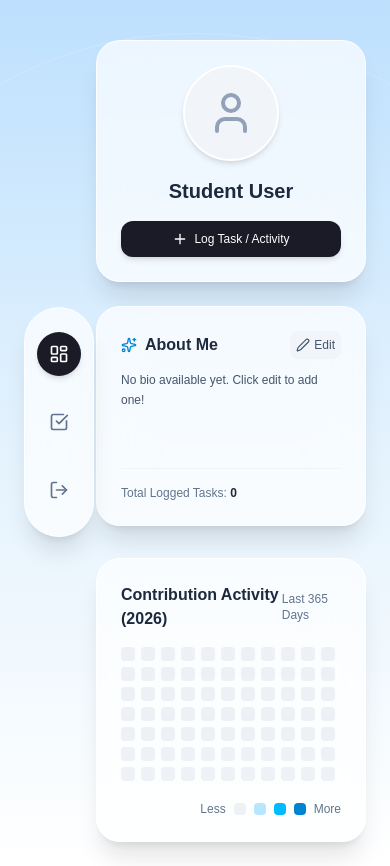
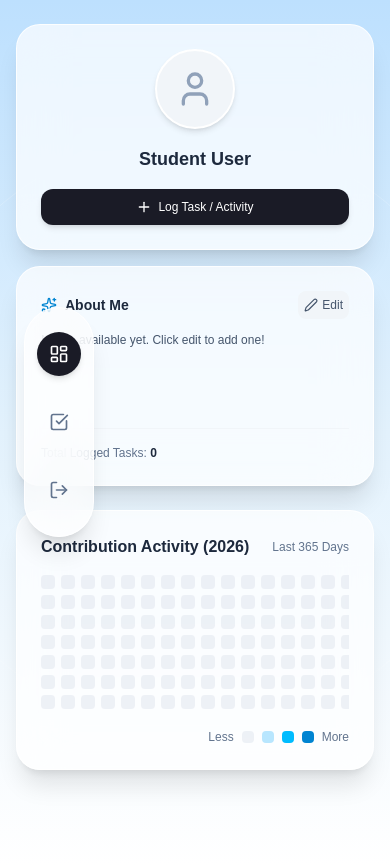
Before and after one commit to devspark-2501/StudySync, a Next.js app: page /dashboard in a window 390 px wide. Built offline with nearby package versions, Linux system fonts and the light colour scheme; no server answers.

Commit message:
DashBoard.jsx

```diff
--- a/app/dashboard/page.jsx
+++ b/app/dashboard/page.jsx
@@ -4,6 +4,7 @@ import { useState, useEffect } from 'react';
 import Sidebar from '@/components/Sidebar';
 import ContributionGraph from '@/components/ContributionGraph';
 import { User, Edit2, Check, Plus, Sparkles } from 'lucide-react';
+import { motion } from 'framer-motion';
 
 export default function DashboardPage() {
   const [userData, setUserData] = useState(null);
@@ -60,51 +61,74 @@ export default function DashboardPage() {
   if (loading) {
     return (
       <div className="min-h-screen flex items-center justify-center bg-gradient-to-b from-[#bde0fe] via-[#e3f2fd] to-[#ffffff]">
-        <p className="text-slate-600 text-sm font-medium">Loading profile...</p>
+        <motion.p
+          initial={{ opacity: 0, scale: 0.9 }}
+          animate={{ opacity: 1, scale: 1 }}
+          transition={{ repeat: Infinity, repeatType: 'reverse', duration: 0.8 }}
+          className="text-slate-600 text-sm font-medium"
+        >
+          Loading profile...
+        </motion.p>
       </div>
     );
   }
 
   return (
-    <div className="min-h-screen w-full relative bg-gradient-to-b from-[#bde0fe] via-[#e3f2fd] to-[#ffffff] overflow-x-hidden p-6 pl-24 sm:pl-28">
-      {/* Background Radial Effects */}
+    <div className="min-h-screen w-full relative bg-gradient-to-b from-[#bde0fe] via-[#e3f2fd] to-[#ffffff] overflow-x-hidden p-4 sm:p-6 pb-24 md:pb-6 md:pl-28">
+      {/* Background Radial Rings */}
       <div className="absolute inset-0 flex items-center justify-center pointer-events-none opacity-30">
-        <div className="w-[800px] h-[800px] rounded-full border border-white/60 absolute" />
+        <div className="w-[600px] sm:w-[800px] h-[600px] sm:h-[800px] rounded-full border border-white/60 absolute" />
       </div>
 
       <Sidebar />
 
-      <main className="max-w-5xl mx-auto space-y-8 relative z-10 pt-4">
+      <main className="max-w-5xl mx-auto space-y-6 sm:space-y-8 relative z-10 pt-2 sm:pt-4">
         {/* Top Header Section */}
-        <div className="grid grid-cols-1 md:grid-cols-3 gap-6 items-start">
-          {/* Left Top: Profile Picture & Basic Info */}
-          <div className="bg-white/70 backdrop-blur-xl border border-white/80 rounded-3xl p-6 shadow-xl flex flex-col items-center text-center">
-            <div className="w-24 h-24 rounded-full bg-slate-100 border-2 border-white shadow-md flex items-center justify-center mb-4 text-slate-500 overflow-hidden">
+        <div className="grid grid-cols-1 md:grid-cols-3 gap-4 sm:gap-6 items-start">
+
+          {/* Profile Card */}
+          <motion.div
+            initial={{ opacity: 0, scale: 0.9, y: 20 }}
+            animate={{ opacity: 1, scale: 1, y: 0 }}
+            transition={{ duration: 0.5, type: 'spring', stiffness: 180 }}
+            className="bg-white/70 backdrop-blur-xl border border-white/80 rounded-3xl p-6 shadow-xl flex flex-col items-center text-center"
+          >
+            <motion.div
+              whileHover={{ scale: 1.05 }}
+              className="w-20 h-20 sm:w-24 sm:h-24 rounded-full bg-slate-100 border-2 border-white shadow-md flex items-center justify-center mb-4 text-slate-500 overflow-hidden"
+            >
               {userData?.avatarUrl ? (
                 <img src={userData.avatarUrl} alt="Avatar" className="w-full h-full object-cover" />
               ) : (
-                <User className="w-12 h-12 text-slate-400" />
+                <User className="w-10 h-10 sm:w-12 sm:h-12 text-slate-400" />
               )}
-            </div>
-            <h2 className="text-xl font-bold text-slate-800">{userData?.name || 'Student User'}</h2>
-            <p className="text-xs text-slate-500 mb-4">{userData?.email}</p>
+            </motion.div>
 
-            <button
+            <h2 className="text-lg sm:text-xl font-bold text-slate-800">{userData?.name || 'Student User'}</h2>
+            <p className="text-xs text-slate-500 mb-4 truncate max-w-[200px]">{userData?.email}</p>
+
+            <motion.button
+              whileTap={{ scale: 0.95 }}
               onClick={handleLogActivity}
               className="w-full bg-[#1a1b26] hover:bg-black text-white py-2.5 rounded-xl text-xs font-medium flex items-center justify-center space-x-1.5 transition-all shadow-md"
             >
               <Plus className="w-4 h-4" />
               <span>Log Task / Activity</span>
-            </button>
-          </div>
+            </motion.button>
+          </motion.div>
 
-          {/* Right Side: Editable About / Bio Section */}
-          <div className="md:col-span-2 bg-white/70 backdrop-blur-xl border border-white/80 rounded-3xl p-6 shadow-xl relative min-h-[220px] flex flex-col justify-between">
+          {/* About / Bio Section */}
+          <motion.div
+            initial={{ opacity: 0, scale: 0.9, y: 20 }}
+            animate={{ opacity: 1, scale: 1, y: 0 }}
+            transition={{ duration: 0.5, delay: 0.1, type: 'spring', stiffness: 180 }}
+            className="md:col-span-2 bg-white/70 backdrop-blur-xl border border-white/80 rounded-3xl p-6 shadow-xl relative min-h-[220px] flex flex-col justify-between"
+          >
             <div>
               <div className="flex items-center justify-between mb-3">
                 <div className="flex items-center space-x-2">
                   <Sparkles className="w-4 h-4 text-sky-600" />
-                  <h3 className="text-base font-bold text-slate-800">About Me</h3>
+                  <h3 className="text-sm sm:text-base font-bold text-slate-800">About Me</h3>
                 </div>
                 {isEditing ? (
                   <button
@@ -129,7 +153,7 @@ export default function DashboardPage() {
                 <textarea
                   value={bio}
                   onChange={(e) => setBio(e.target.value)}
-                  className="w-full h-32 p-3 bg-slate-100/70 border border-slate-200 rounded-xl text-xs text-slate-800 focus:outline-none focus:ring-2 focus:ring-slate-400/50 resize-none"
+                  className="w-full h-28 p-3 bg-slate-100/70 border border-slate-200 rounded-xl text-xs text-slate-800 focus:outline-none focus:ring-2 focus:ring-slate-400/50 resize-none"
                   placeholder="Tell us about your learning goals and projects..."
                 />
               ) : (
@@ -147,11 +171,10 @@ export default function DashboardPage() {
                 </span>
               </div>
             </div>
-          </div>
+          </motion.div>
         </div>
 
-
-        {/* Bottom Section: Contribution Graph */}
+        {/* Contribution Graph Component */}
         <ContributionGraph activities={userData?.activities || []} />
       </main>
     </div>
```
